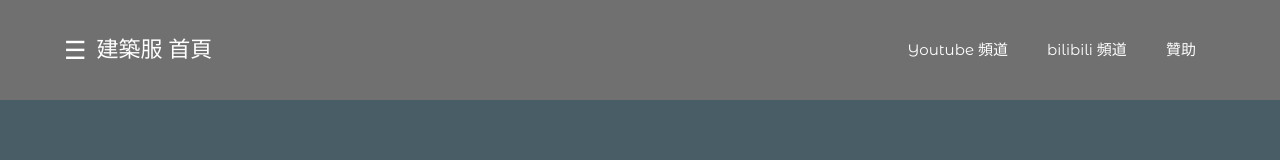
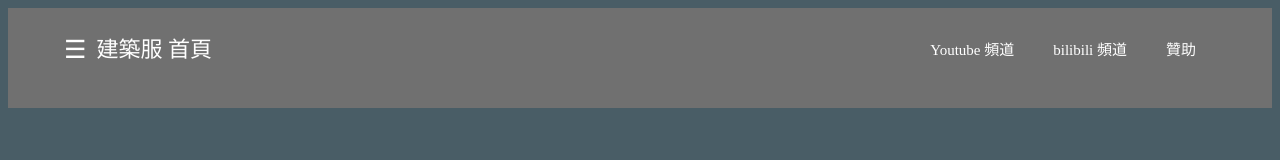
Before and after one commit to TommcyOWO/PMC.github.io, a plain HTML site: page index.html in a window 1280 px wide. Drawn offline with Linux system fonts and the light colour scheme.

Commit message:
Update estilos.css

```diff
--- a/estilos.css
+++ b/estilos.css
@@ -1,11 +1,4 @@
-@import url('https://fonts.googleapis.com/css?family=Montserrat|Montserrat+Alternates|Poppins&display=swap');
-	*{
-		margin: 0;
-		padding: 0;
-		box-sizing: border-box;
-		font-family: 'Montserrat Alternates', sans-serif;
-	}
-    .up{
+       .up{
 	display:inline-block;
 	height: 100px;
 	width: 100%;
@@ -50,6 +43,8 @@
 		font-weight: 400;
 		font-size: 22px;
 		margin-left: 10px;
+		position: relative;
+		top:-15px
 	}
 	.container .menu{
 		float: right;
```
